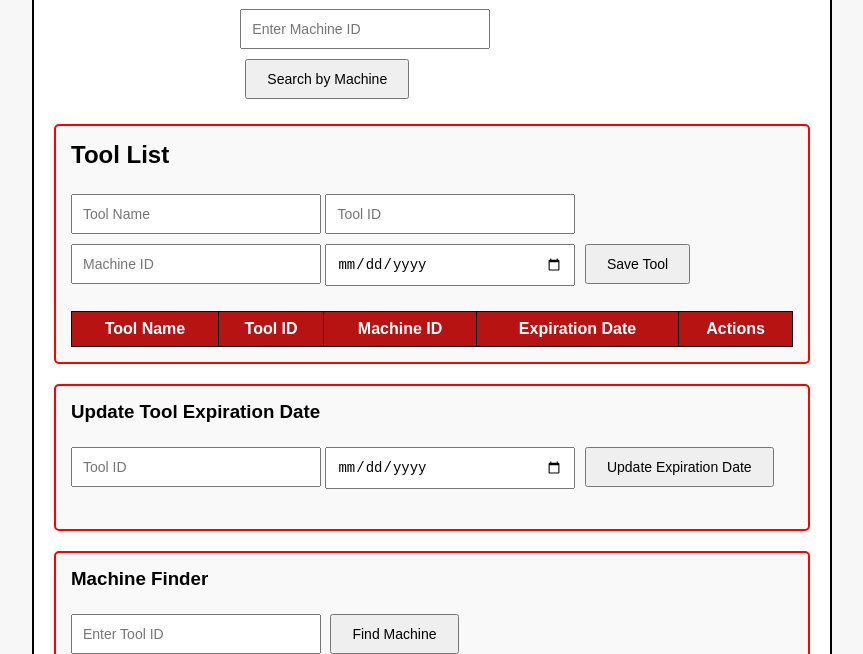
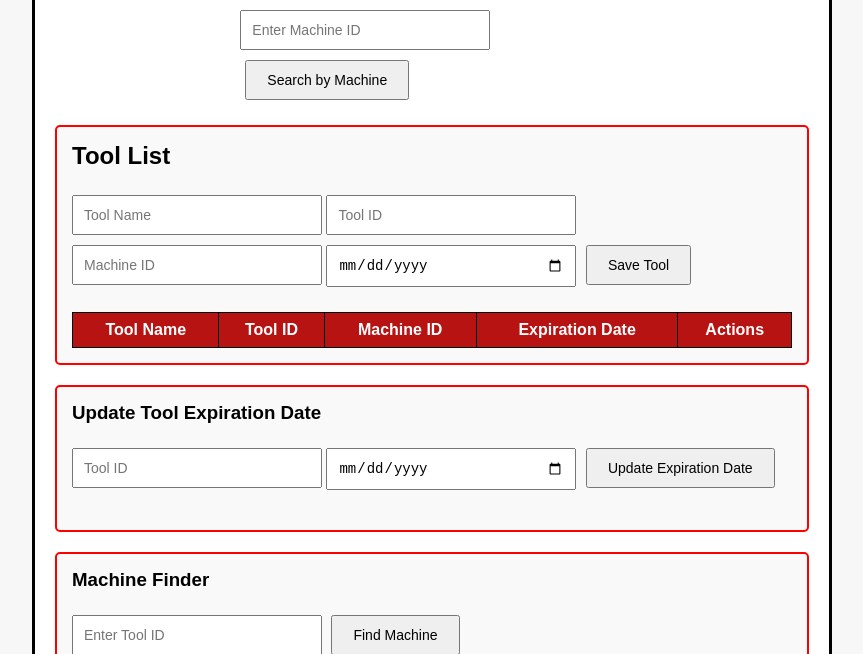
Before and after one commit to jps21red/toolsyncred.com, a website: page tools.html in a window 1280 px wide. Shown: the part 146-800 px from the top of the page, without its empty margins (208-1071 px from the left). Drawn offline with Linux system fonts and the light colour scheme; no server answers.

Commit message:
Update tools.html

```diff
--- a/tools.html
+++ b/tools.html
@@ -46,7 +46,7 @@
             display: flex;
             flex-direction: column;
             align-items: center;
-            border: 2px solid black;
+            border: 3px solid black;
             background-color: white;
             padding: 20px;
             box-sizing: border-box;
```
